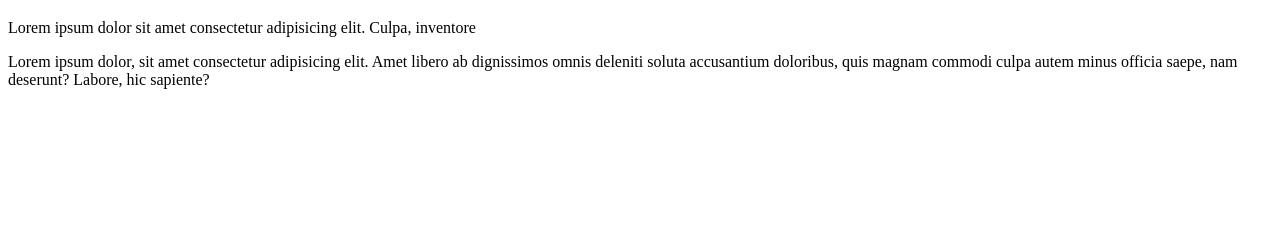
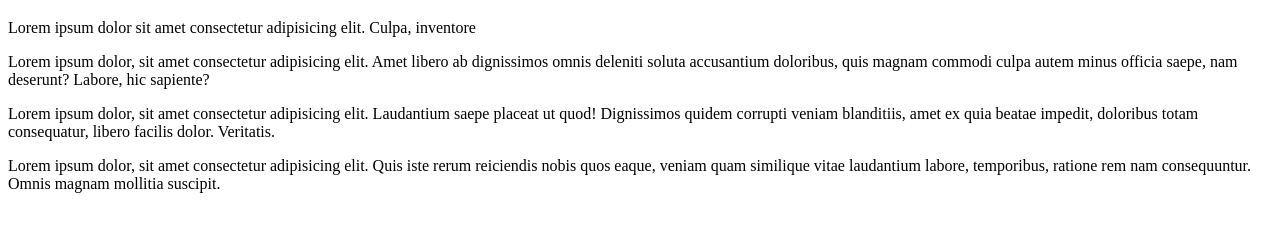
Before and after one commit to Rajeshbabu21/my_sample_repo, a plain HTML site: page index.html in a window 1280 px wide. Shown: the part 61-292 px from the top of the page. Drawn offline with Linux system fonts and the light colour scheme.

Commit message:
feat this is my third commit

```diff
--- a/index.html
+++ b/index.html
@@ -9,5 +9,7 @@
     <h1>git hub</h1>
     <p>Lorem ipsum dolor sit amet consectetur adipisicing elit. Culpa, inventore</p>
     <p>Lorem ipsum dolor, sit amet consectetur adipisicing elit. Amet libero ab dignissimos omnis deleniti soluta accusantium doloribus, quis magnam commodi culpa autem minus officia saepe, nam deserunt? Labore, hic sapiente?</p>
+    <p>Lorem ipsum dolor, sit amet consectetur adipisicing elit. Laudantium saepe placeat ut quod! Dignissimos quidem corrupti veniam blanditiis, amet ex quia beatae impedit, doloribus totam consequatur, libero facilis dolor. Veritatis.</p>
+    <p>Lorem ipsum dolor, sit amet consectetur adipisicing elit. Quis iste rerum reiciendis nobis quos eaque, veniam quam similique vitae laudantium labore, temporibus, ratione rem nam consequuntur. Omnis magnam mollitia suscipit.</p>
 </body>
 </html>
```
Also changed, not shown: 1 other file.
